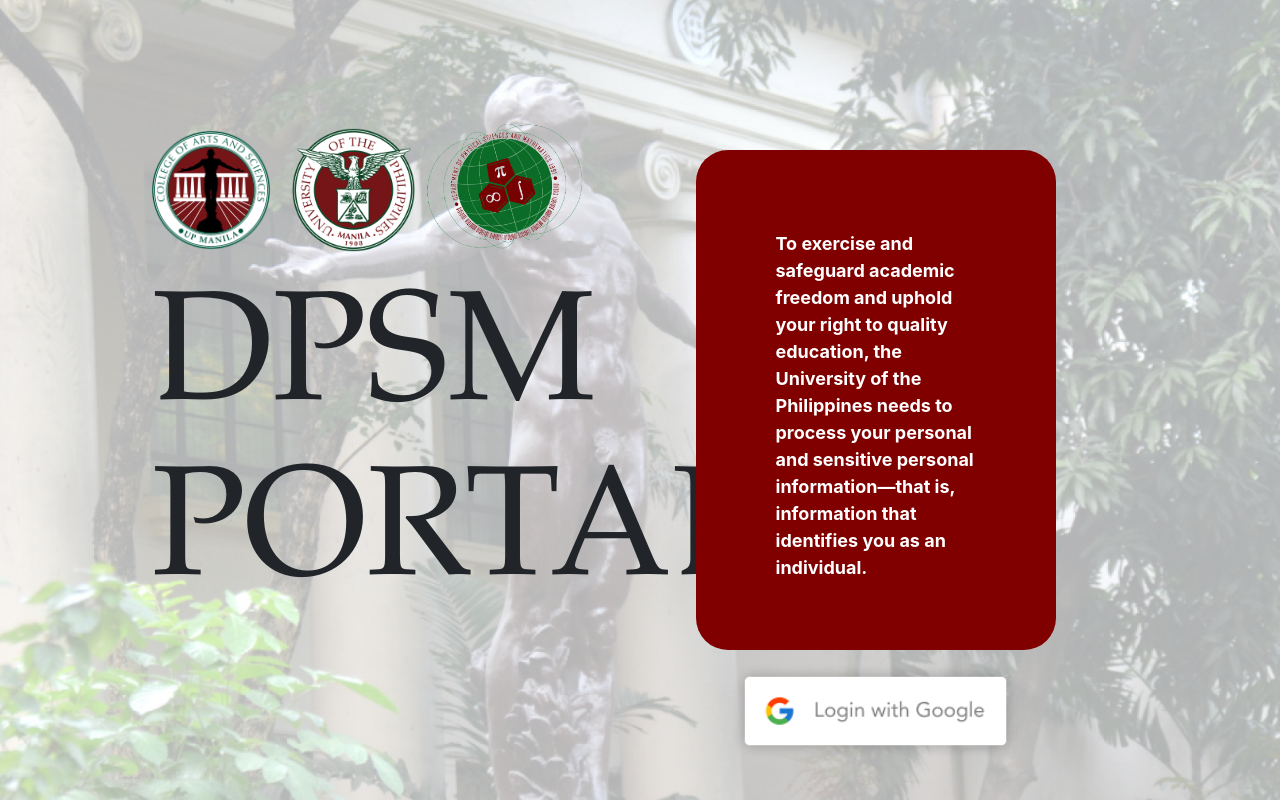
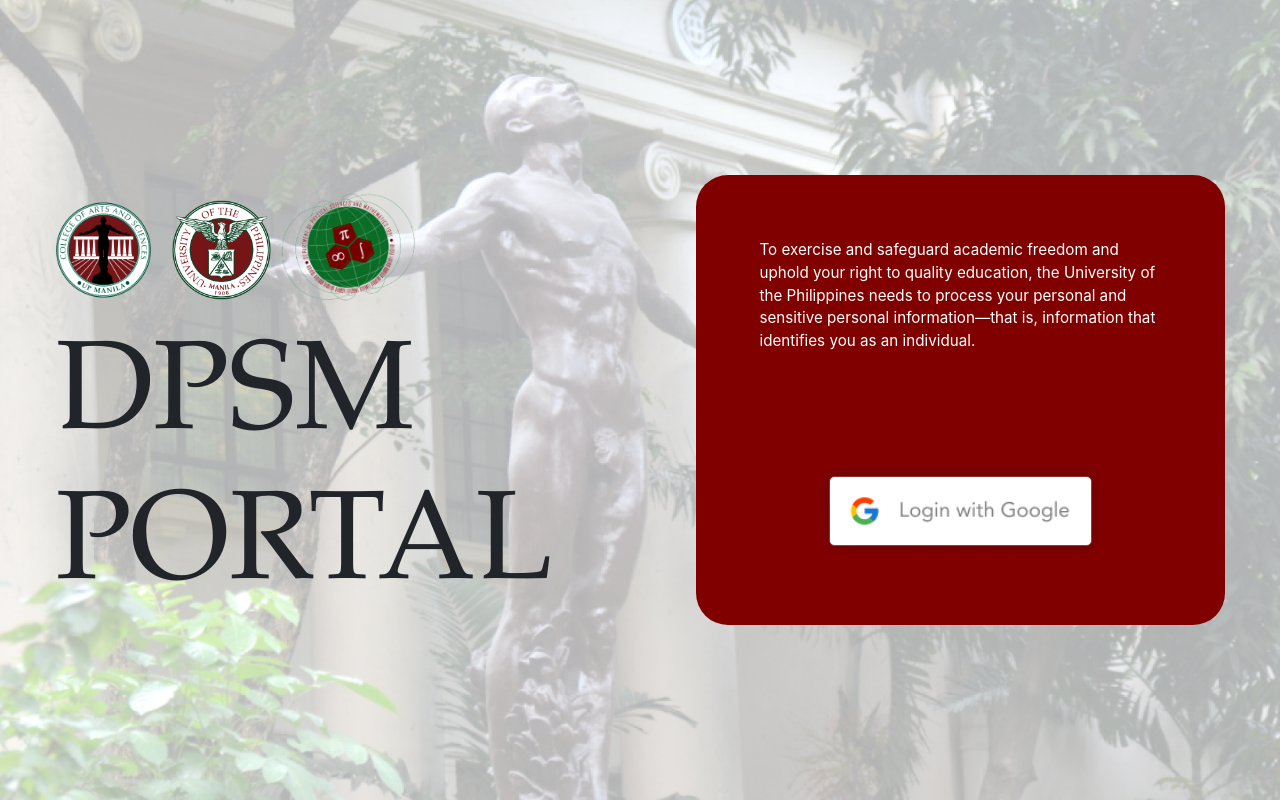
Before and after one commit to trixiezlln/DPSM-Portal, a Flask app: page / in a window 1280 px wide. Run offline with Flask 2, Linux system fonts and the light colour scheme; parts of the project's set-up code (start-up, migrations or seed data) failed here and were passed over; some libraries are stand-ins or nearby versions; some web fonts are replaced.

Commit message:
Fix login page

```diff
--- a/src/static/css/login-page.css
+++ b/src/static/css/login-page.css
@@ -38,16 +38,16 @@ body {
 
 .logo-cas {
   background-image: url(../img/logo-cas.png);
-  height: 124px;
-  width: 124px;
+  height: 100px;
+  width: 100px;
   background-repeat: no-repeat;
   background-size: contain;
 }
 
 .logo-upm {
   background-image: url(../img/logo-upm.png);
-  height: 124px;
-  width: 124px;
+  height: 100px;
+  width: 100px;
   background-repeat: no-repeat;
   background-size: contain;
   margin-left: 1rem;
@@ -55,65 +55,92 @@ body {
 
 .logo-dpsm {
   background-image: url(../img/logo-dpsm.png);
-  height: 175px;
-  width: 175px;
+  height: 150px;
+  width: 150px;
   background-repeat: no-repeat;
   background-size: contain;
 }
 
 .project-name {
   font-family: 'Palatino Linotype';
-  font-size: calc(60px + 7.5vw);
-  line-height: 175px;
+  font-size: calc(30px + 7.5vw);
+  line-height: 150px;
 }
 
-main {
+/* main {
   margin-left: 9rem;
   margin-right: 9rem;
+} */
+
+@media (max-width: 300px){
+
 }
 
-@media (max-width: 300px){
-  main {
-    margin-left: 0rem;
-    margin-right: 0rem;
+@media (max-width: 576px){
+  .red-box {
+    padding: 3rem !important;
+    margin: 0rem !important;
+  }
+
+  .transparent-box{
+    margin: 1rem !important;
+  }
+
+}
+
+@media (max-width: 768px){
+  .project-name {
+    line-height: 50px !important;
   }
 }
 
-@media (max-width: 576px){
-  main {
-    margin-left: 3rem;
-    margin-right: 3rem;
-  }
+@media (max-width: 992px){
+
 }
 
-@media (max-width: 768px){
-  main {
-    margin-left: 5rem;
-    margin-right: 5rem;
+
+@media (max-width: 1200px){
+  .logo-group {
+    justify-content: center;
+    /* text-align: center; */
+  }
+  .transparent-box {
+    text-align: center !important;
   }
 }
 
 
+
 .red-box {
+  display: flex;
+  flex-direction: column;
+  justify-content: space-between;
   border-radius: 2rem;
-  height: 500px;
-  width: 75%;
+  /* height: 500px;
+  width: 75%; */
   background-color: maroon;
   margin: 3rem;
   text-align: center;
+  padding: 4rem;
+}
+
+.transparent-box {
+  border-radius: 2rem;
+  margin: 3rem;
+  text-align: left;
 }
 
 .login-msg {
   color: white;
-  font-weight: bold;
-  padding: 5rem;
+  /* font-weight: bold; */
+
   text-align: left;
-  font-size: 18px;
+  font-size: calc(12px + 0.25vw);
 }
 
 .google-btn {
   background-image: url(../img/google-btn.png);
-  width: 300px;
+  width: 100%;
   height: 100px;
   background-repeat: no-repeat;
   background-size: contain;
--- a/src/templates/auth/login.html
+++ b/src/templates/auth/login.html
@@ -9,21 +9,21 @@
     <div class="d-flex justify-content-center align-items-center w-100 vh-100">
         <div class="row w-100">
             <div class="col-12 col-xl-6">
-                <div class="logo-group d-flex align-items-center">
-                    <div class="logo-cas"></div>
-                    <div class="logo-upm"></div>
-                    <div class="logo-dpsm"></div>
+                <div class="transparent-box">
+                    <div class="logo-group d-flex align-items-center">
+                        <div class="logo-cas"></div>
+                        <div class="logo-upm"></div>
+                        <div class="logo-dpsm"></div>
+                    </div>
+                    <span class="project-name">DPSM PORTAL</span>
                 </div>
-                <span class="project-name">DPSM PORTAL</span>
             </div>
-            <div class="col-12 col-xl-6">
+            <div class="col-12 col-xl-6 d-flex justify-content-center">
                 <div class="red-box">
                     <div class="login-msg">
                         To exercise and safeguard academic freedom and uphold your right to quality education, the University of the Philippines needs to process your personal and sensitive personal information—that is, information that identifies you as an individual.
                     </div>
                     <a class="btn p-0 google-btn" role="button" href="/google_sign_in"></a>
-
-                    </div>
                 </div>
             </div>
 
```
